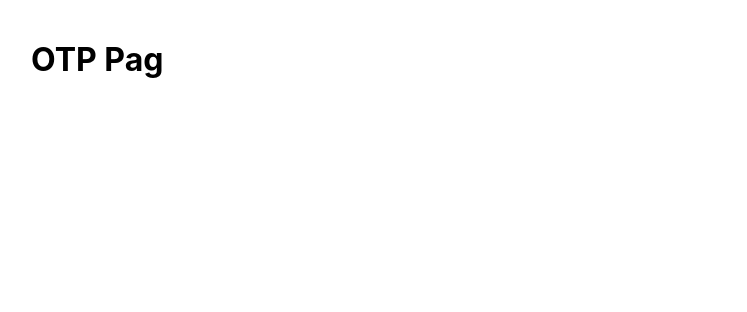
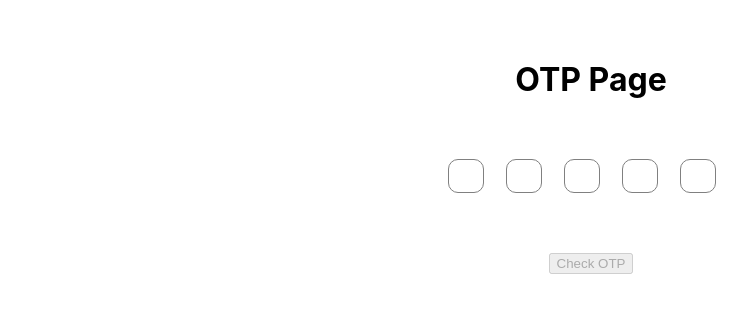
Before and after one commit to Vividh25/Sign-Up-Flow, a React (Create React App) app: page /otp in a window 1280 px wide. Shown: the top 312 px of the page, without its empty margins (49-796 px from the left). Built offline with nearby package versions, Linux system fonts and the light colour scheme.

Commit message:
Added OTP page and it's tests

```diff
--- a/jest.config.js
+++ b/jest.config.js
@@ -3,4 +3,6 @@ module.exports = {
   moduleNameMapper: {
     '\\.(css)$': process.cwd() + '/mock.js',
   },
+  setupFilesAfterEnv: ['./node_modules/jest-enzyme/lib/index.js'],
+  setupFiles: ['enzyme-react-16-adapter-setup'],
 };
--- a/src/App.js
+++ b/src/App.js
@@ -3,14 +3,23 @@ import './App.css';
 import { BrowserRouter as Router, Switch, Route, Link } from 'react-router-dom';
 import Login from './components/Login';
 import OtpPage from './components/OtpPage';
-import { otpRoute } from './routes';
+import { otpRoute, referralRoute } from './routes';
+import Referral from './components/Referral';
+
+const generateRandomOTP = () => {
+  const mockOTP = Math.random() * 100000;
+  return Math.floor(mockOTP);
+};
 
 function App() {
   return (
     <Router>
       <Switch>
+        <Route path='/referral'>
+          <Referral />
+        </Route>
         <Route path='/otp'>
-          <OtpPage />
+          <OtpPage generateRandomOTP={generateRandomOTP} path={referralRoute} />
         </Route>
         <Route path='/'>
           <Login path={otpRoute} />
--- a/src/components/OtpPage.js
+++ b/src/components/OtpPage.js
@@ -1,9 +1,123 @@
-import React from 'react';
+import React, { useEffect, useState } from 'react';
+import '../styles/OtpPage.css';
+import { useHistory } from 'react-router-dom';
 
-function OtpPage() {
+function OtpPage({ generateRandomOTP, path }) {
+  const [d1, setD1] = useState('');
+  const [d2, setD2] = useState('');
+  const [d3, setD3] = useState('');
+  const [d4, setD4] = useState('');
+  const [d5, setD5] = useState('');
+  const [userOtp, setUserOtp] = useState('');
+  const [errMsg, setErrMsg] = useState(false);
+
+  const history = useHistory();
+
+  const hideStyle = {
+    display: 'none',
+  };
+
+  useEffect(() => {
+    setUserOtp(d1 + d2 + d3 + d4 + d5);
+  }, [d1, d2, d3, d4, d5]);
+
+  const handleOTP = (e) => {
+    e.preventDefault();
+    switch (e.target.id) {
+      case '1':
+        setD1(e.target.value);
+        e.target.nextSibling.focus();
+        break;
+      case '2':
+        setD2(e.target.value);
+        e.target.nextSibling.focus();
+        break;
+      case '3':
+        setD3(e.target.value);
+        e.target.nextSibling.focus();
+        break;
+      case '4':
+        setD4(e.target.value);
+        e.target.nextSibling.focus();
+        break;
+      case '5':
+        setD5(e.target.value);
+        break;
+      default:
+        console.log('ID not found');
+    }
+  };
+
+  const checkDigit = (str) => {
+    if (str === '') return true;
+    return /^\d+$/.test(str);
+  };
+
+  const checkOTP = (e) => {
+    e.preventDefault();
+    const otp = generateRandomOTP();
+    if (userOtp - 0 !== otp) {
+      setErrMsg(true);
+    } else {
+      history.push(path);
+    }
+  };
+
   return (
-    <div>
-      <h1 data-testid='otp-heading'>OTP Pag</h1>
+    <div className='container'>
+      <h1 data-testid='otp-heading'>OTP Page</h1>
+      <p data-testid='err-msg' style={errMsg ? {} : hideStyle}>
+        The entered OTP is wrong
+      </p>
+      <div className='otp-fields'>
+        <input
+          className={`${checkDigit(d1) ? 'otp-field' : 'invalid-otp-field'}`}
+          data-testid='digit-field-1'
+          id='1'
+          onChange={handleOTP}
+          maxLength={1}
+        />
+        <input
+          className={`${checkDigit(d2) ? 'otp-field' : 'invalid-otp-field'}`}
+          data-testid='digit-field-2'
+          id='2'
+          onChange={handleOTP}
+          maxLength={1}
+        />
+        <input
+          className={`${checkDigit(d3) ? 'otp-field' : 'invalid-otp-field'}`}
+          data-testid='digit-field-3'
+          id='3'
+          onChange={handleOTP}
+          maxLength={1}
+        />
+        <input
+          className={`${checkDigit(d4) ? 'otp-field' : 'invalid-otp-field'}`}
+          data-testid='digit-field-4'
+          id='4'
+          onChange={handleOTP}
+          maxLength={1}
+        />
+        <input
+          className={`${checkDigit(d5) ? 'otp-field' : 'invalid-otp-field'}`}
+          data-testid='digit-field-5'
+          id='5'
+          onChange={handleOTP}
+          maxLength='1'
+        />
+      </div>
+      <button
+        data-testid='check-otp-btn'
+        className='check-btn'
+        disabled={
+          d1 !== '' && d2 !== '' && d3 !== '' && d4 !== '' && d5 !== ''
+            ? false
+            : true
+        }
+        onClick={checkOTP}
+      >
+        Check OTP
+      </button>
     </div>
   );
 }
--- /dev/null
+++ b/src/components/Referral.js
@@ -0,0 +1,11 @@
+import React from 'react';
+
+function Referral() {
+  return (
+    <div>
+      <h1 data-testid='referral-heading'>Referral Page</h1>
+    </div>
+  );
+}
+
+export default Referral;
--- a/src/routes.js
+++ b/src/routes.js
@@ -1,2 +1,3 @@
 const otpRoute = `/otp`;
-module.exports = { otpRoute };
+const referralRoute = `/referral`;
+module.exports = { otpRoute, referralRoute };
--- /dev/null
+++ b/src/styles/OtpPage.css
@@ -0,0 +1,32 @@
+.container {
+    display: flex;
+    flex-direction: column;
+    vertical-align: middle;
+}
+
+h1{
+    text-align: center;
+}
+
+.otp-fields{
+    display: flex;
+    align-items: center;
+    justify-content: center;
+}
+
+.otp-field{
+    margin-left: 2px;
+    border: 1px solid grey;
+    border-radius: 10px;
+    height: 30px;
+    width: 30px;
+}
+
+.invalid-otp-field{
+    margin-left: 2px;
+    outline: none;
+    border: 1px solid red;
+    border-radius: 10px;
+    height: 30px;
+    width: 30px;
+}
```
Also changed, not shown: package.json (+6 -2 lines), 2 other files (tests, documents, lock files or other folders).
